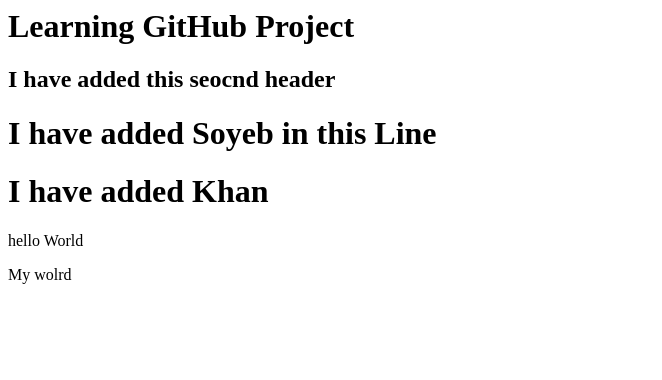
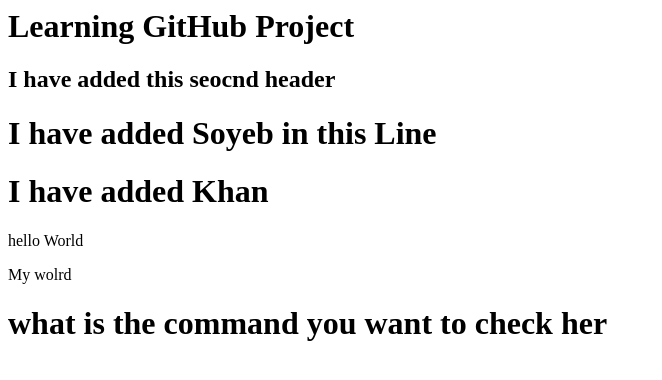
Before and after one commit to nakibansari/forktest, a plain HTML site: page index.html in a window 1280 px wide. Shown: the whole page, without its empty margins (0-662 px from the left). Drawn offline with Linux system fonts and the light colour scheme.

Commit message:
what is command needed

```diff
--- a/index.html
+++ b/index.html
@@ -5,7 +5,7 @@
 <h1>I have added Khan </h1>
 <p>hello World </p>
 <p>My wolrd </p>
-
+<h1> what is the command you want to check her</h1>
 
 
 </html>
```
